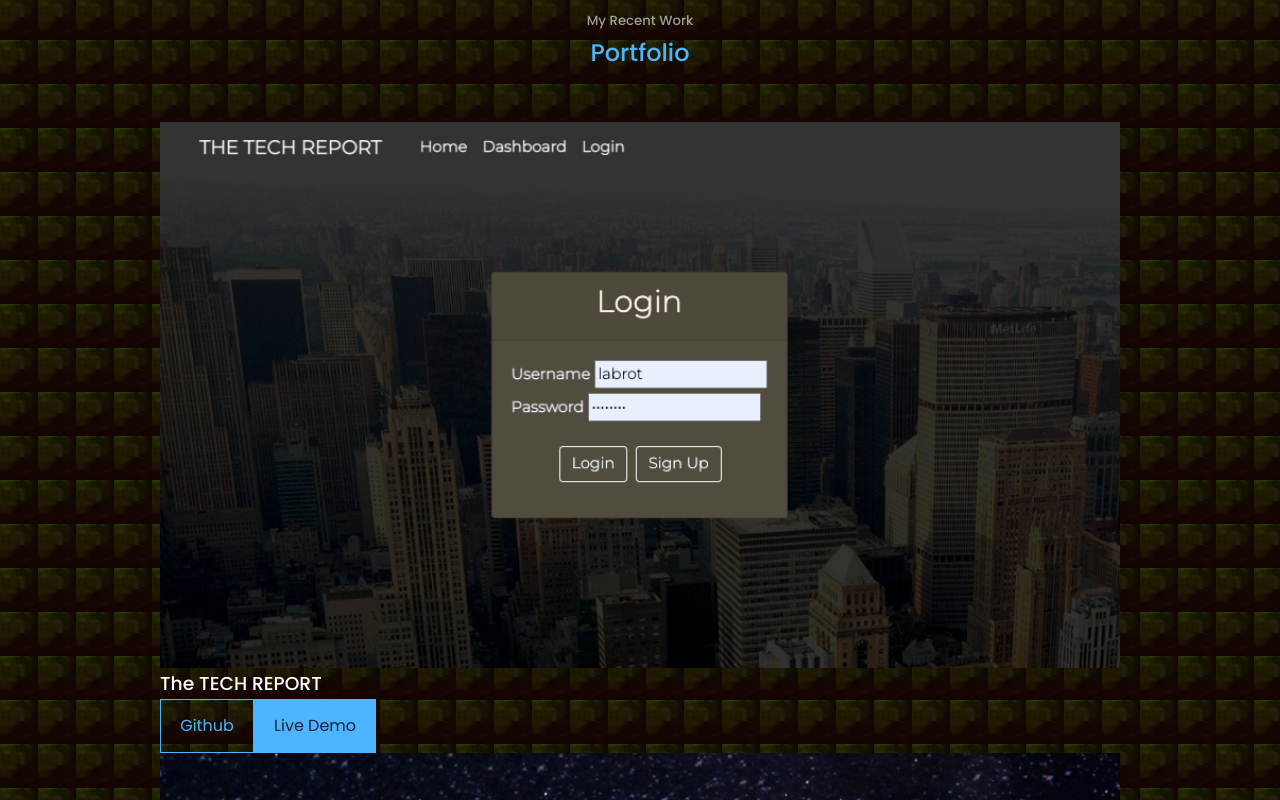
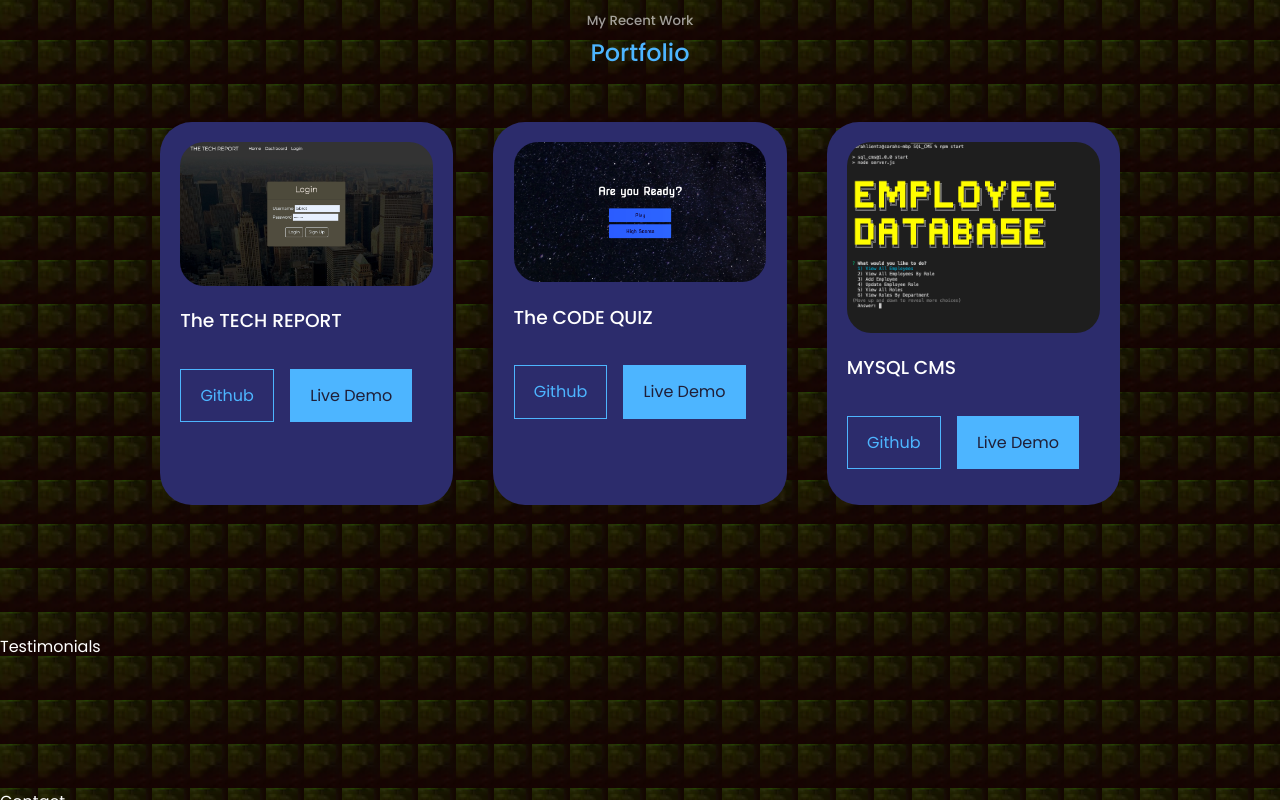
Before and after one commit to SarahLabrotLientz/react-portfolio, a React (Create React App) app: page / in a window 1280 px wide. Shown: the part 3260-4060 px from the top of the page. Built offline with nearby package versions, Linux system fonts and the light colour scheme.

Commit message:
updating portfolio component

```diff
--- a/src/components/portfolio/Portfolio.jsx
+++ b/src/components/portfolio/Portfolio.jsx
@@ -17,8 +17,10 @@
             <img src={IMG1} alt=""/>
             </div>
           <h3>The TECH REPORT</h3>
+          <div className="portfolio__item-cta">
           <a href="https://github.com/SarahLabrotLientz/THE_TECH_REPORT" className='btn'>Github</a>
           <a href="https://infinite-sierra-30164.herokuapp.com/" className='btn btn-primary'>Live Demo</a>
+          </div>
         </article>
         {/* item 2 */}
         <article className='portfolio__item'>
@@ -26,8 +28,10 @@
             <img src={IMG2} alt=""/>
             </div>
           <h3>The CODE QUIZ</h3>
+          <div className="portfolio__item-cta">
           <a href="https://github.com/SarahLabrotLientz/Code-Quiz" className='btn'>Github</a>
           <a href="https://sarahlabrotlientz.github.io/Code-Quiz/" className='btn btn-primary'>Live Demo</a>
+          </div>
         </article>
         {/* item 3 */}
         <article className='portfolio__item'>
@@ -35,8 +39,10 @@
             <img src={IMG3} alt=""/>
             </div>
           <h3>MYSQL CMS</h3>
+          <div className="portfolio__item-cta">
           <a href="https://github.com/SarahLabrotLientz/Employee-Profile-Generator" className='btn'>Github</a>
           <a href="https://watch.screencastify.com/v/WWa58kjBX4MilSudn3s3" className='btn btn-primary'>Live Demo</a>
+          </div>
         </article>
 
       </div>
--- a/src/components/portfolio/portfolio.css
+++ b/src/components/portfolio/portfolio.css
@@ -0,0 +1,33 @@
+.portfolio__container {
+    display: grid;
+    grid-template-columns: repeat(3, 1fr);
+    gap: 2.5rem;
+}
+.portfolio__item {
+    background: var(--color-bg-variant);
+    padding: 1.2rem;
+    border-radius: 2rem;
+    border: 1px solid transparent;
+    transition: var(--transition);
+
+}
+
+.portfolio__item:hover {
+    border-color: var(--color-primary-variant);
+    background: transparent;
+}
+
+.portfolio__item-image {
+    border-radius: 1.5rem;
+    overflow: hidden;
+}
+
+.portfolio__item h3 {
+    margin: 1.2rem 0 2rem;
+}
+
+.portfolio__item-cta {
+    display: flex;
+    gap: 1rem;
+    margin-bottom: 1rem;
+}
```
